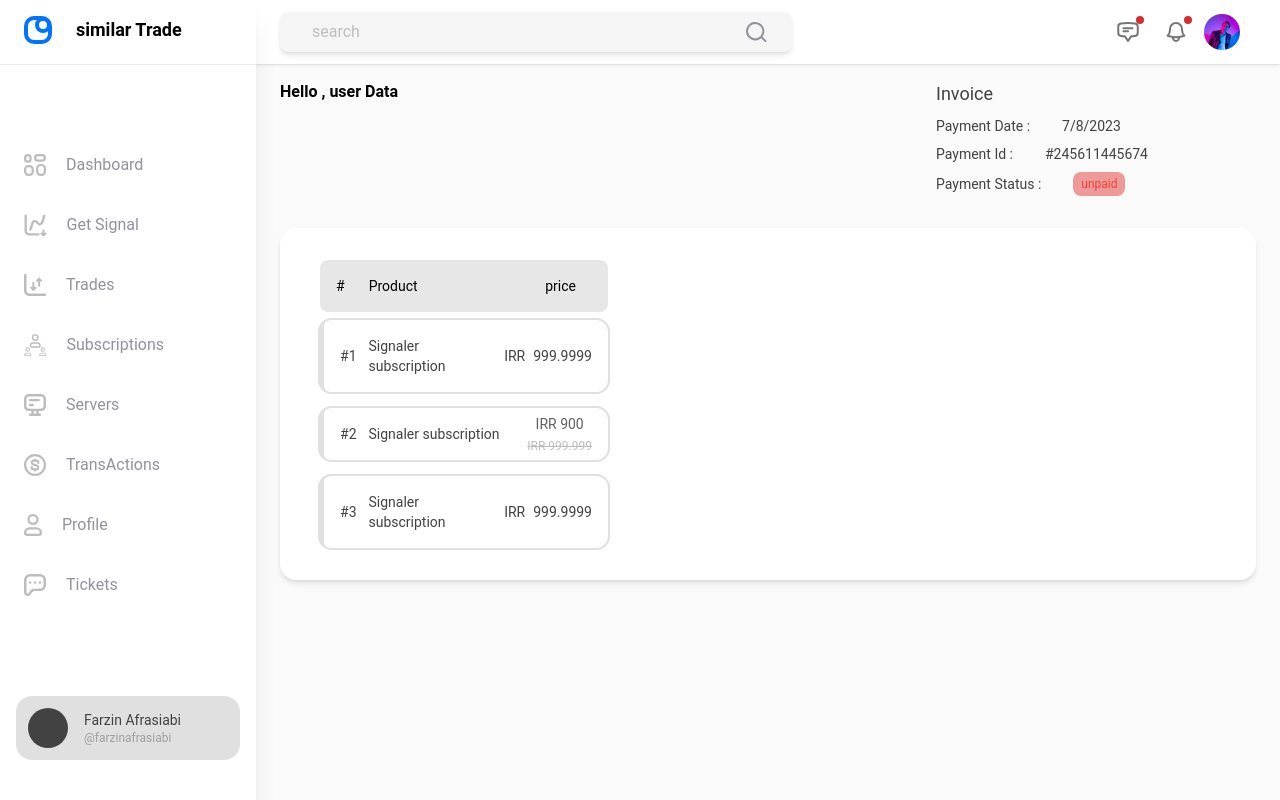
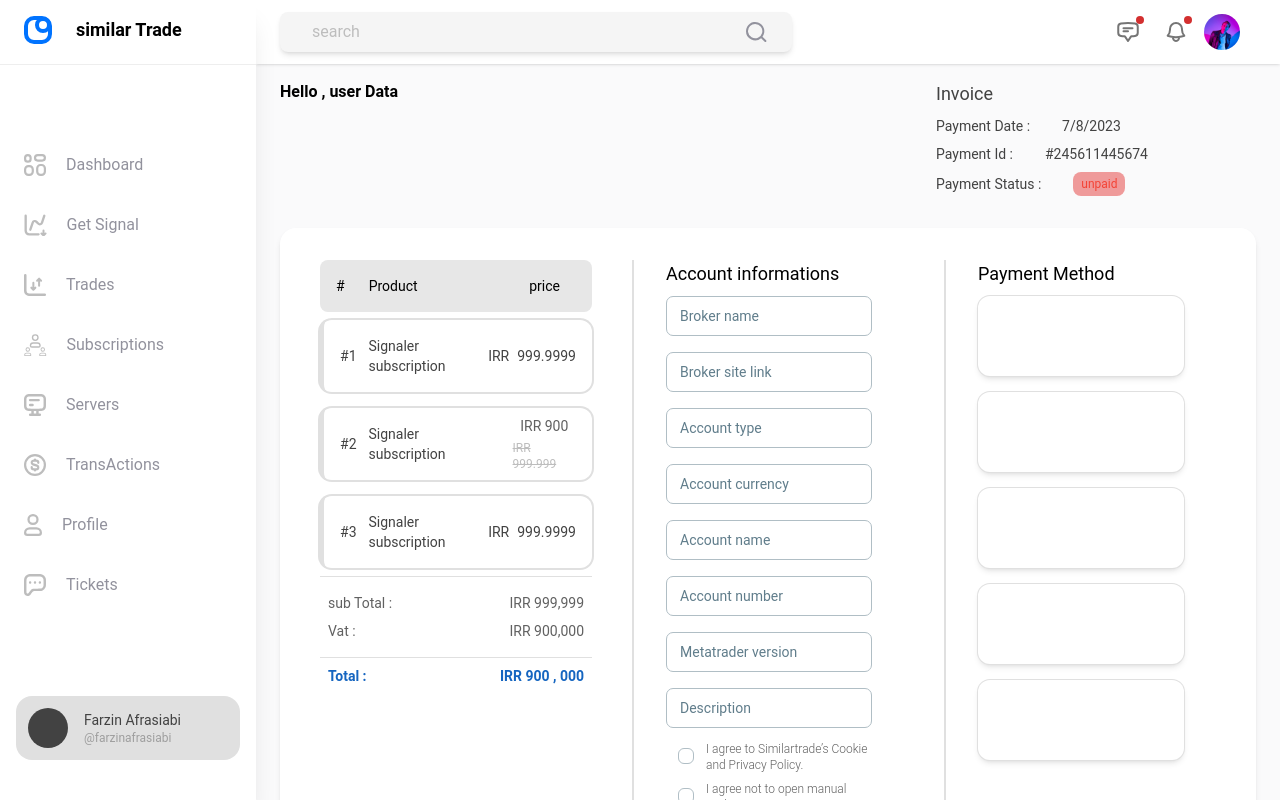
Before and after one commit to FarzinAfrasiabi/similar-trade, a Next.js app: page /buyPlan in a window 1280 px wide. Built offline with nearby package versions, Linux system fonts and the light colour scheme.

Commit message:
add byplan page todo ==> check and fix responsive design and dynamic table

```diff
--- /dev/null
+++ b/src/components/Forms/paymentAccountForm.js
@@ -0,0 +1,41 @@
+import { Button, Checkbox, Input, Typography } from "@material-tailwind/react";
+const formsAccountsInputs = [
+  { label: "Broker name" },
+  { label: "Broker site link" },
+  { label: "Account type" },
+  { label: "Account currency" },
+  { label: "Account name" },
+  { label: "Account number" },
+  { label: "Metatrader version" },
+  { label: "Description" },
+];
+
+const formsAccountsCheckbox = [
+  { label: "I agree to Similartrade’s Cookie and Privacy Policy." },
+  { label: "I agree not to open manual trades in my account." },
+  { label: "I agree not to open manual trades in my account." },
+];
+const PaymentAccountForm = () => {
+  return (
+    <form className="pt-2 flex flex-col justify-between h-full">
+      <div className="w-full flex flex-col gap-y-4">
+        {formsAccountsInputs.map(({ label }, index) => {
+          return (
+            <Input key={index} type="text" label={label} className="text-sm" />
+          );
+        })}
+      </div>
+      <div className="flex flex-col pt-2">
+        {formsAccountsCheckbox.map(({ label }, index) => (
+          <Checkbox
+            key={index}
+            label={<Typography className="text-xs">{label}</Typography>}
+            className="w-4 h-4"
+          />
+        ))}
+      </div>
+    </form>
+  );
+};
+
+export default PaymentAccountForm;
--- /dev/null
+++ b/src/components/invoice/invoiceITem.js
@@ -0,0 +1,27 @@
+const InvoiceITem = ({ item }) => {
+  return (
+    <div className="w-full ring-2 ring-gray-300 flex items-center justify-between relative rounded-xl text-sm text-gray-800">
+      <div className="flex items-center gap-x-3 px-4 py-4 border-l-4 border-gray-300 rounded-t-lg rounded-b-lg">
+        <span>#{item}</span>
+        <span>Signaler subscription</span>
+      </div>
+      <div className="flex flex-col pr-4">
+        {item === 2 ? (
+          <div className="flex flex-col font-normal gap-y-1 items-center gap-x-4">
+            <span className="text-gray-700 text-sm">IRR 900</span>
+            <span className="text-xs line-through  text-gray-400">
+              IRR 999.999
+            </span>
+          </div>
+        ) : (
+          <div className="flex items-center gap-x-2">
+            <span className="capitalize">IRR</span>
+            <span>999.9999</span>
+          </div>
+        )}
+      </div>
+    </div>
+  );
+};
+
+export default InvoiceITem;
--- /dev/null
+++ b/src/components/invoice/invoiceTotal.js
@@ -0,0 +1,23 @@
+const InvoiceTotal = ({total}) => {
+  return (
+    <div className="flex flex-col gap-y-2 ">
+      <div className="w-full flex flex-col gap-y-2 justify-around border border-gray-300 border-l-0 border-r-0 py-4 px-2">
+        <div className="flex items-center justify-between text-sm text-gray-700">
+          <p className="text">sub Total : </p>
+          <div>IRR 999,999 </div>
+        </div>
+        <div className="flex items-center justify-between text-sm text-gray-700">
+          <p className="text">Vat : </p>
+          <div>IRR 900,000</div>
+        </div>
+      </div>
+      {/* totla */}
+      <div className="w-full  flex justify-between items-center font-semibold text-sm text-blue-800 px-2">
+        <p className="">Total : </p>
+        <p>IRR 900 , 000</p>
+      </div>
+    </div>
+  );
+};
+
+export default InvoiceTotal;
--- a/src/pages/buyPlan/index.js
+++ b/src/pages/buyPlan/index.js
@@ -1,4 +1,8 @@
+import PaymentAccountForm from "@/components/Forms/paymentAccountForm";
+import InvoiceITem from "@/components/invoice/invoiceITem";
+import InvoiceTotal from "@/components/invoice/invoiceTotal";
 import Layout from "@/container/layout";
+import { Button, Checkbox, Input, Typography } from "@material-tailwind/react";
 import { useRouter } from "next/router";
 
 const BuyPlanById = () => {
@@ -36,8 +40,9 @@ const BuyPlanById = () => {
           </div>
         </div>
         <div className="w-full bg-white rounded-2xl shadow-md px-10 py-8">
-          <div className="grid grid-cols-12 gap-x-4">
-            <div className="col-span-12 lg:col-span-4 flex flex-col gap-y-2">
+          <div className="grid grid-cols-12 lg:gap-x-10 gap-y-6">
+            <div className="col-span-12 lg:col-span-6 xl:col-span-4 flex flex-col gap-y-2 h-full justify-between min-h-[50vh]  ">
+              <div className="flex flex-col ">
                 {/* header */}
                 <div className="w-full p-4 text-sm bg-[#E7E7E7] flex items-center justify-between rounded-lg">
                   <div className="flex items-center gap-x-6">
@@ -47,33 +52,59 @@ const BuyPlanById = () => {
                   <span className="pr-4">price</span>
                 </div>
                 {/* invoice item */}
-              <div className="w-full flex flex-col gap-y-4 ">
+                <div className="w-full flex flex-col gap-y-4 py-2">
                   {[1, 2, 3].map((item, index) => (
+                    <InvoiceITem key={index} item={item} />
+                  ))}
+                </div>
+                {/* invoice totla */}
+                <InvoiceTotal />
+              </div>
+              {/* submit btn */}
+              <div className="w-full ">
+                <Button className="w-full bg-blue-700">
+                  Enter account informations
+                </Button>
+              </div>
+            </div>
+            {/* account information form  */}
+            <div className="col-span-12 lg:col-span-6 xl:col-span-4 flex flex-col gap-y-2 h-full justify-between  lg:px-8 lg:border-l-2 border-gray-300 ">
+              <div className="flex flex-col ">
+                {/* header */}
+                <div className="w-full text-lg   text-center flex items-center justify-between rounded-lg">
+                  Account informations
+                </div>
+                {/* account information form */}
+                <PaymentAccountForm />
+              </div>
+              {/* submit btn */}
+              <div className="w-full ">
+                <Button className="w-full bg-blue-700">
+                  Choose payment method
+                </Button>
+              </div>
+            </div>
+            {/* payment method */}
+            <div className="col-span-12 lg:col-span-6 xl:col-span-4 flex flex-col gap-y-2 h-full justify-between  lg:px-8 lg:border-l-2 border-gray-300 ">
+              <div className="flex flex-col ">
+                {/* header */}
+                <div className="w-full text-lg   text-center flex items-center justify-between rounded-lg">
+                  Payment Method
+                </div>
+                <div className="flex flex-col gap-y-4 pt-2">
+                  {[1, 2, 3, 4, 5].map((item, index) => {
+                    return (
                       <div
                         key={index}
-                    className="w-full ring-2 ring-gray-300 flex items-center justify-between relative rounded-xl text-sm text-gray-800"
-                  >
-                    <div className="flex items-center gap-x-3 px-4 py-4 border-l-4 border-gray-300 rounded-t-lg rounded-b-lg">
-                      <span>#{item}</span>
-                      <span>Signaler subscription</span>
-                    </div>
-                    <div className="flex flex-col pr-4">
-                      {item === 2 ? (
-                        <div className="flex flex-col font-normal gap-y-1 items-center gap-x-4">
-                          <span className="text-gray-700 text-sm">IRR 900</span>
-                          <span className="text-xs line-through  text-gray-400">
-                            IRR 999.999
-                          </span>
-                        </div>
-                      ) : (
-                        <div className="flex items-center gap-x-2">
-                          <span className="capitalize">IRR</span>
-                          <span>999.9999</span>
-                        </div>
-                      )}
+                        className="w-full py-10 bg-white shadow-md ring-1 ring-gray-300 rounded-xl "
+                      ></div>
+                    );
+                  })}
                 </div>
               </div>
-                ))}
+              {/* submit btn */}
+              <div className="w-full ">
+                <Button className="w-full bg-blue-700">Checkout</Button>
               </div>
             </div>
           </div>
```
Lines whose indentation alone changed are shown as unchanged.
